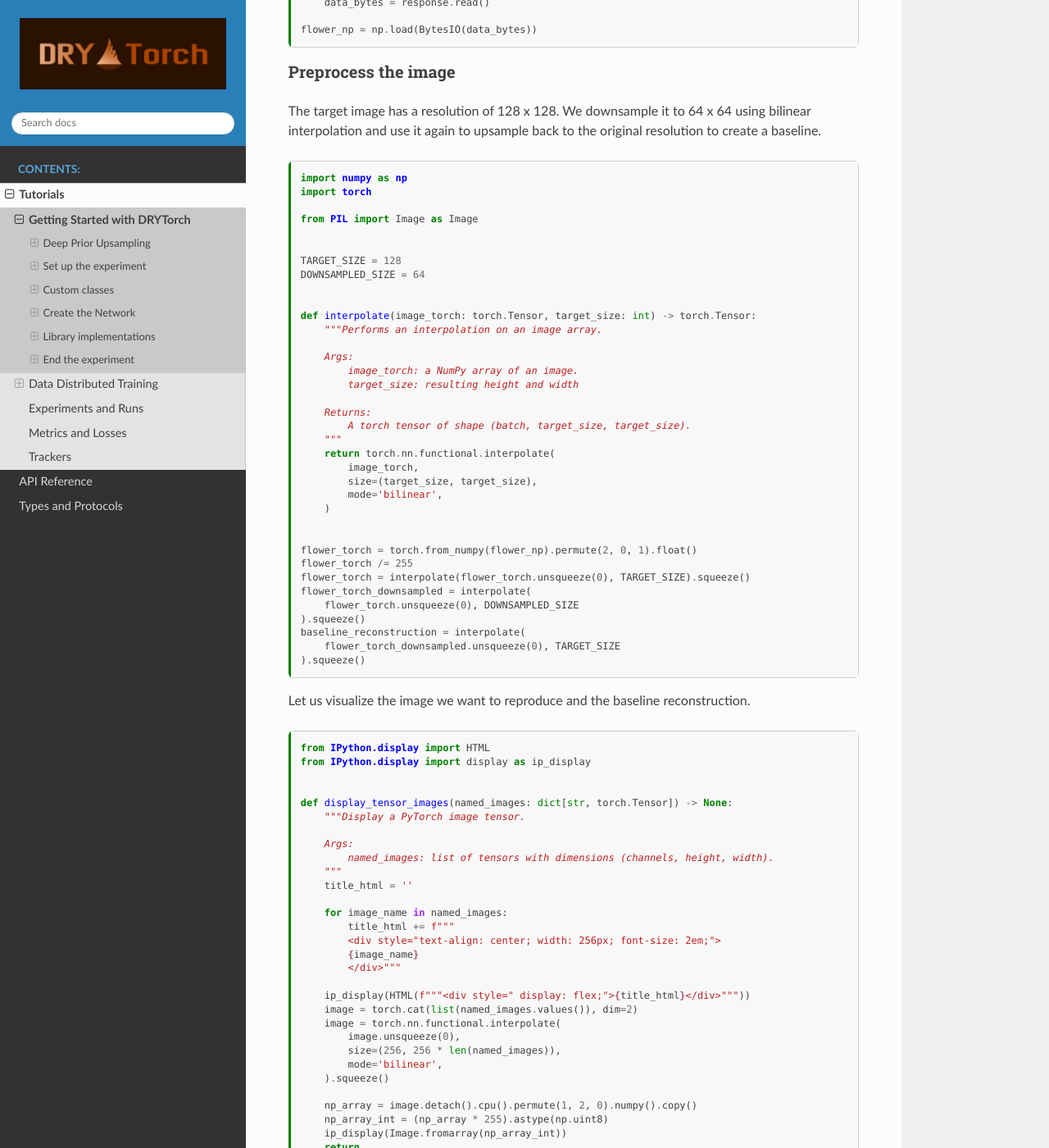
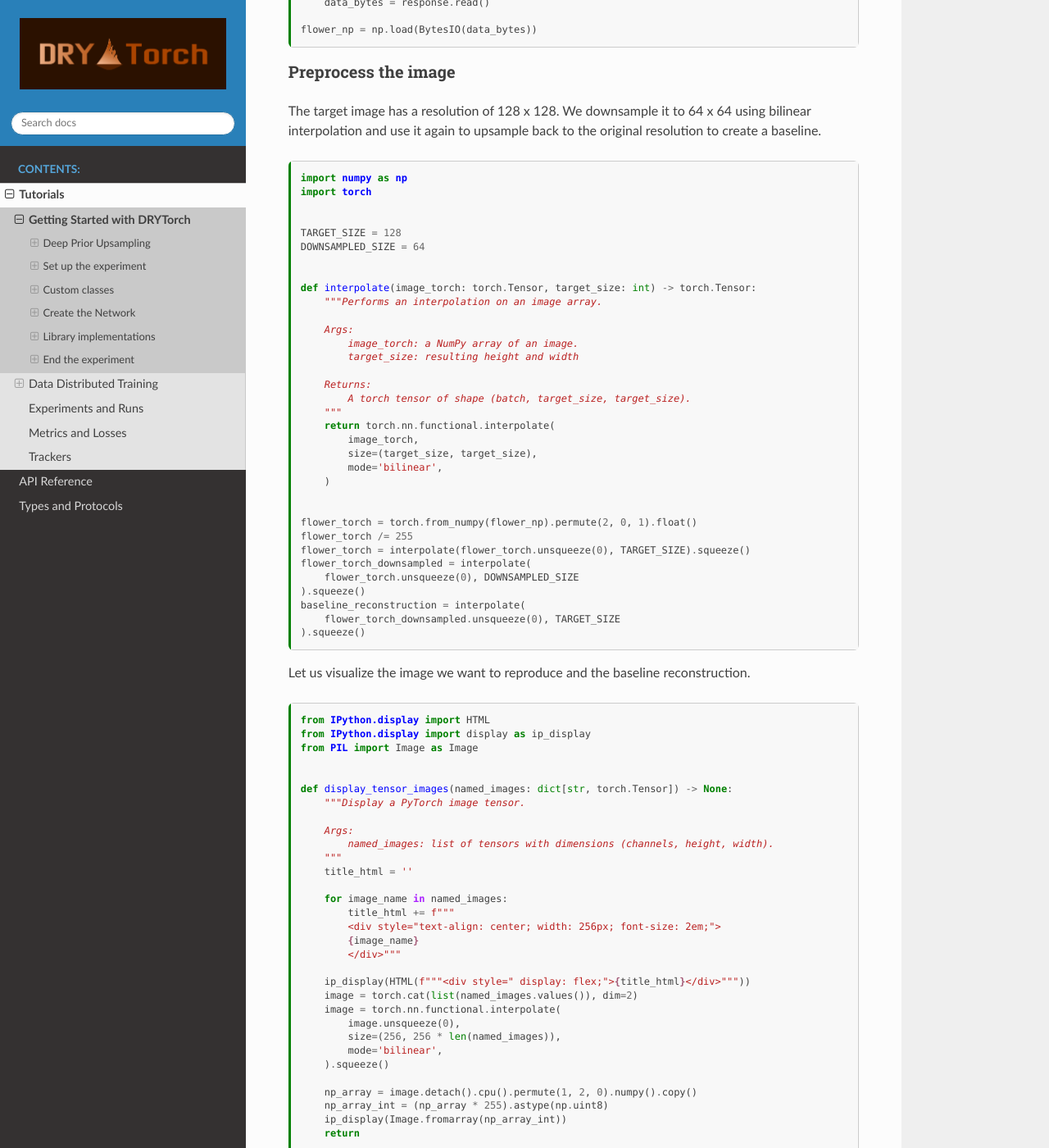
Before and after one commit to nverchev/drytorch, a Sphinx documentation site: the page built from docs/tutorials/getting_started.md, in a window 1280 px wide and 1400 px high, scrolled down 1092 px. Shown: the whole window at 82% size. Built offline with Sphinx 7.4.7 and the Read the Docs theme 3.1.0, drawn with Linux system fonts in a browser that asks for light colours; part of the change alters nothing that is shown.

````diff
--- a/docs/tutorials/getting_started.md
+++ b/docs/tutorials/getting_started.md
@@ -61,8 +61,6 @@ The target image has a resolution of 128 x 128. We downsample it to 64 x 64 usin
 import numpy as np
 import torch
 
-from PIL import Image as Image
-
 
 TARGET_SIZE = 128
 DOWNSAMPLED_SIZE = 64
@@ -102,6 +100,7 @@ reconstruction.
 ```{code-cell} ipython3
 from IPython.display import HTML
 from IPython.display import display as ip_display
+from PIL import Image as Image
 
 
 def display_tensor_images(named_images: dict[str, torch.Tensor]) -> None:
````
Also changed, not shown: docs/tutorials/getting_started.ipynb.
